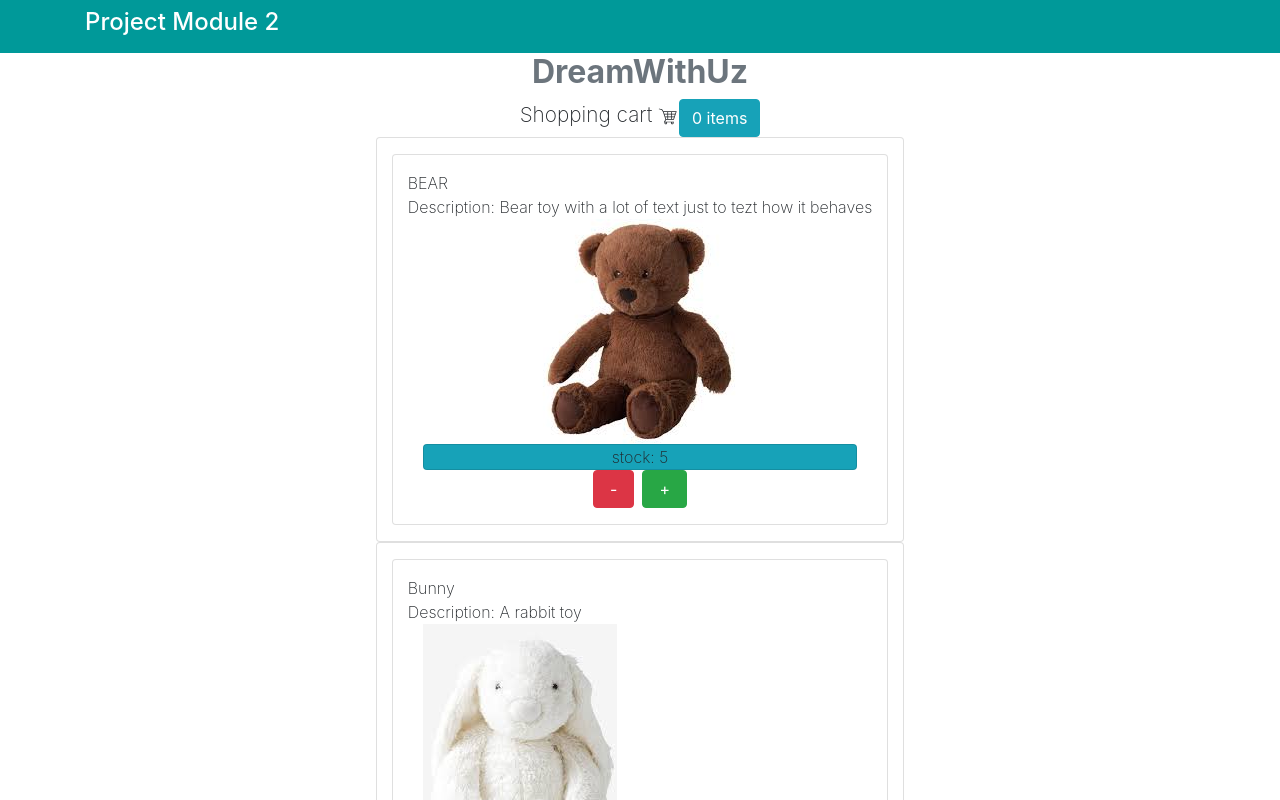
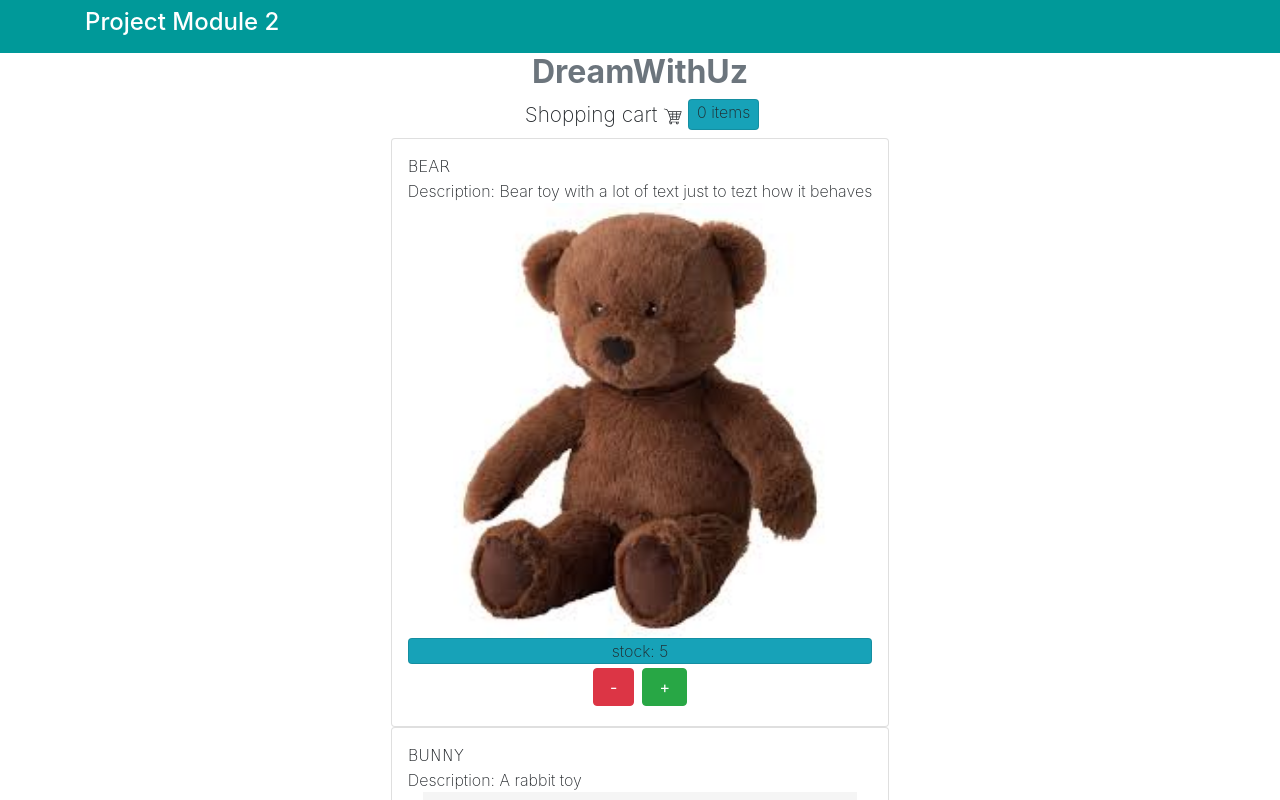
Before and after one commit to TJGaspar/MEAN-MERN2, a React (Create React App) app: page / in a window 1280 px wide. Shown: the top 800 px of the page. Built offline with nearby package versions, Linux system fonts and the light colour scheme.

Commit message:
Module2 beta v2

```diff
--- a/public/data.json
+++ b/public/data.json
@@ -1,6 +1,6 @@
 [
     {
-      "productName": "BEAR",
+      "productName": "bEAR",
       "productDescription": "Bear toy with a lot of text just to tezt how it behaves",
       "imageURL": "./images/bear.jpeg",
       "stockQuantity":5
--- a/src/components/App.js
+++ b/src/components/App.js
@@ -33,16 +33,13 @@ class App extends Component {
 	}
 
 	decrementCart(chosenProd, inicialStock) {
-		console.log(inicialStock);
 		let tempProduct = Object.assign(this.state.arrProducts);
 		var SearchIndex = findIndex(tempProduct, { productName: chosenProd });
 		tempProduct[SearchIndex].stock = Object.assign(
 			this.state.arrProducts[SearchIndex].stockQuantity
 		);
-		console.log(Object.assign(tempProduct[SearchIndex].stock));
 		if (inicialStock > tempProduct[SearchIndex].stock) {
 			tempProduct[SearchIndex].stockQuantity++;
-			console.log(tempProduct);
 			this.setState({
 				arrProducts: tempProduct,
 				shoppingItems: this.state.shoppingItems - 1,
@@ -55,8 +52,6 @@ class App extends Component {
 			.then((response) => response.json())
 			.then((result) => {
 				const prod = result.map((item) => {
-					console.log(item.stock);
-
 					return item;
 				});
 				this.setState({
@@ -66,18 +61,13 @@ class App extends Component {
 	}
 
 	render() {
-				console.log("aaaaaaaa" + this.state.shoppingItems);
-
 		return (
 			<main className="page bg-white" id="petratings">
 				<div className="container d-flex justify-content-center">
 					<div className="row">
 						<div className="col-md-12 bg-white">
 							<div className="container ">
-								<h2
-									className="text-center font-weight-bold .
-								text-secondary"
-								>
+								<h2 className="text-center font-weight-bold text-secondary">
 									{this.state.store}
 								</h2>
 								<ShoppingCart
--- a/src/components/Product.js
+++ b/src/components/Product.js
@@ -15,32 +15,26 @@ class Product extends Component {
 			stockQuantity: this.props.stockQuantity,
 		});
 	}
-
+	//className="card product-name col media py-3 text-uppercase "
 	render() {
 		return (
-			<div
-				className="card product-name col media py-3 "
-				key={this.props.productName}
-			>
-				<div className="mr-3"></div>
+			<div className="card p-3">
+				<span className="product-name text-uppercase">
+					{this.props.productName}
+				</span>
 
-				<div className="product-info media-body">
-					<div className="product-head ">
-						<span className="product-text">{this.props.productName}</span>
-					</div>
-
-					<div className="product-name">
-						<span className="label-item">Description: </span>
+				<div className="product-description">
+					<span>Description: </span>
 					<span>{this.props.productDescription}</span>
 				</div>
-					<section className="container  text-center">
-						<img src={this.props.imageURL} alt="" />
+				<section>
+					<img className=" d-flex container" src={this.props.imageURL} alt="" />
 					<div className="card bg-info text-center">
 						stock: {this.props.stockQuantity}
 					</div>
 					<section className="container d-flex justify-content-center">
 						<button
-								className="btn btn-md btn-danger mx-1 px-3"
+							className="btn btn-md btn-danger m-1 px-3"
 							onClick={() =>
 								this.props.decrementCart(
 									this.state.productName,
@@ -51,7 +45,7 @@ class Product extends Component {
 							-
 						</button>
 						<button
-								className="btn btn-md btn-success mx-1 px-3"
+							className="btn btn-md btn-success m-1 px-3"
 							onClick={() =>
 								this.props.incrementCart(
 									this.state.productName,
@@ -64,7 +58,6 @@ class Product extends Component {
 					</section>
 				</section>
 			</div>
-			</div>
 		);
 	}
 }
--- a/src/components/ProductList.js
+++ b/src/components/ProductList.js
@@ -1,18 +1,36 @@
 import React, { Component } from "react";
 import Product from "./Product";
 
+// function StockColor(stockQT) {
+// 	switch (true) {
+// 		case (stockQT<1):
+// 			console.log("aqui1");
+// 		return "className = 0";
+// 		case (1 < stockQT < 6):
+// 			console.log("aqui2");
+// 		return "className = <1";
+// 		case (5< stockQT < 16):
+// 			console.log("aqui3");
+// 		return "className = <6";
+// 		case (stockQT>15):
+// 			console.log("aqui4");
+// 		return "className = <16";
+// 	}
+// }
+
+
 class ProductList extends Component {
+
 	render() {
 		return (
 			<div className="products item-list mb-3">
 				{this.props.products.map((item) => (
-					<div
-						className="card product-name col media py-3 "
-						key={item.productName}
-					>
+					<div key={item.productName} >
+
 						<Product
 							productName={item.productName}
 							stockQuantity={item.stockQuantity}
+							//stockColor={StockColor(item.stockQuantity)}
 							imageURL={item.imageURL}
 							productDescription={item.productDescription}
 							decrementCart={this.props.decrementCart}
--- a/src/components/ShoppingCart.js
+++ b/src/components/ShoppingCart.js
@@ -4,12 +4,12 @@ import { GiShoppingCart } from "react-icons/gi";
 class ShoppingCart extends Component {
 	render() {
 		return (
-			<section className=" container d-flex justify-content-center">
-				<div className="shopping-cart"> Shopping cart <GiShoppingCart /></div>
+			<section className=" container d-flex justify-content-center my-2">
+				<div className="shopping-cart px-1 align-bottom"> Shopping cart <GiShoppingCart /></div>
 
-				<button className="btn btn-md btn-info ">
+				<div className="card bg-info text-center px-2">
 		{this.props.shoppingItems} items
-				</button>
+				</div>
 			</section>
 		);
 	}
--- a/src/css/App.css
+++ b/src/css/App.css
@@ -1,50 +1,13 @@
-.add-appointment .card-body {
-  display: none;
-}
-
-.apt-addheading {
-  cursor: pointer;
-  user-select: none;
-}
-
-.appointment-list {
-  font-size: 1.1em;
-}
-
-.appointment-list .pet-item {
-  border-bottom: 1px dotted gray;
-}
-
-.appointment-list .pet-item:last-child {
-  border-bottom: none;
-}
-
-.appointment-list .pet-name {
-  font-weight: 600;
-  color: #337ab7;
-  font-size: 1.3em;
-  line-height: 100%;
-}
-
-.appointment-list .label-item {
-  font-weight: 600;
-  color: #667b82;
-}
-
-.appointment-list .apt-date {
-  font-style: italic;
-}
-
-.appointment-list .apt-notes {
-  line-height: 120%;
-}
-
 .dropdown-item.active,
 .dropdown-item:active {
-  background-color: #a9aeb2;
+	background-color: #a9aeb2;
 }
-
-.shopping-cart
-{
-  font-size: 1.3em;
+.product-name {
+	font-family: "Comic Sans MS", "Comic Sans", cursive;
 }
+.product-description {
+	font-family: Arial, Helvetica, sans-serif important!;
+}
+.shopping-cart {
+	font-size: 1.3em;
+}
```
Lines whose indentation alone changed are shown as unchanged.
